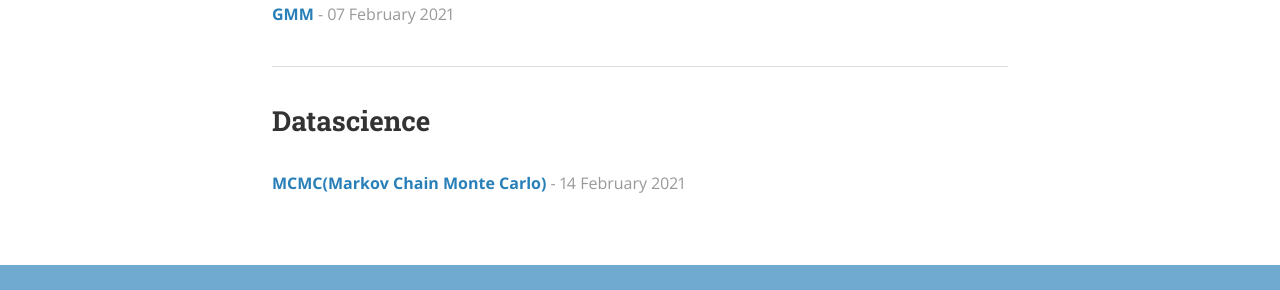
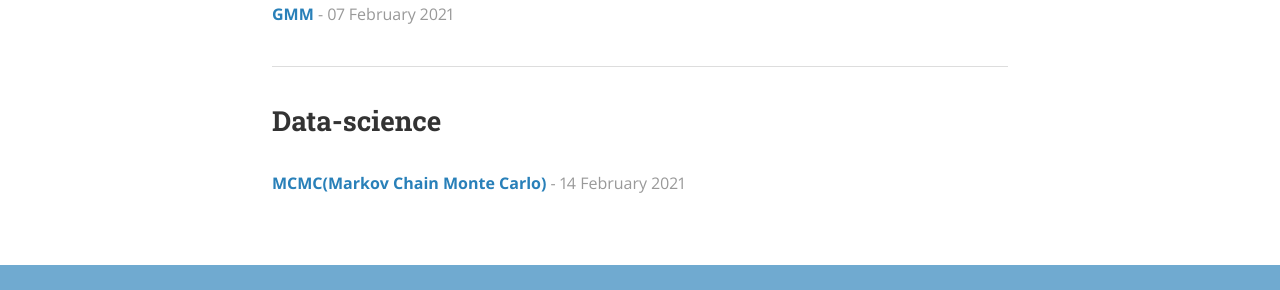
Before and after one commit to oneofakindscene/oneofakindscene.github.io, a Jekyll site: the page built from posts.md, in a window 1280 px wide and 900 px high, scrolled down 506 px. Shown: the part 386-676 px from the top of the window. Built offline with Jekyll 4.4.1, drawn with Linux system fonts in a browser that asks for light colours; nearby versions of some CDN libraries.

Commit message:
category 수정

```diff
--- a/_posts/2021-02-14-MCMC(Markov Chain Monte Carlo).md
+++ b/_posts/2021-02-14-MCMC(Markov Chain Monte Carlo).md
@@ -3,7 +3,7 @@ layout: post
 title: MCMC(Markov Chain Monte Carlo)
 date: 2021-02-14T12:11:00
 author: Scene
-categories: DataScience
+categories: Data-Science
 ---
 
 ## __MCMC(Markov Chain Monte Carlo)__
```
